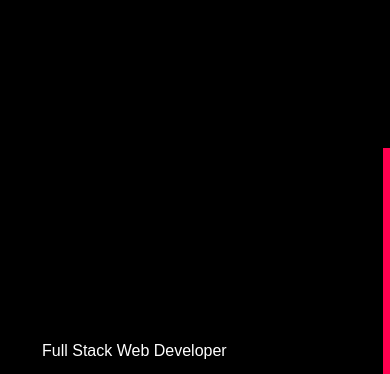
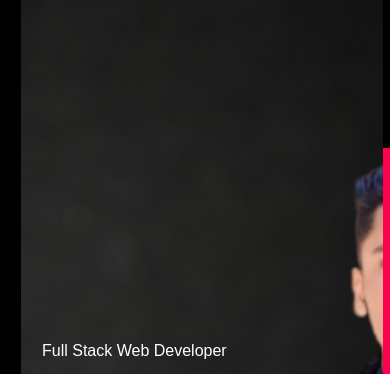
Before and after one commit to rony0022/portfolio-demo-using-html-css-javasctipt, a plain HTML site: page index.html in a window 390 px wide. Shown: the part 59-433 px from the top of the page. Drawn offline with Linux system fonts and the light colour scheme; the site is published under a folder, as on GitHub Pages, so addresses that start at the root find nothing.

Commit message:
Update style.css

```diff
--- a/style.css
+++ b/style.css
@@ -15,7 +15,7 @@ body{
 #header{
     width: 100%;
     height: 100vh;
-    background-image: url(/images/background.png);
+    background-image: url(images/background.png);
     background-size: cover;
     background-position: center;
 
@@ -359,7 +359,7 @@ nav .fa-solid{
 
 @media only screen and (max-width: 600px){
     #header{
-        background-image: url(/images/background2.png);
+        background-image: url(images/background2.png);
     }
     .header-text{
         margin-top: 100%;
```
